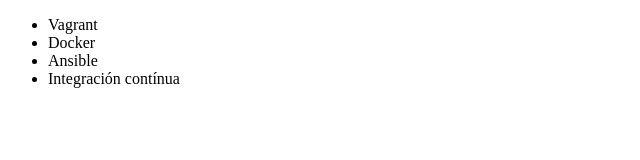
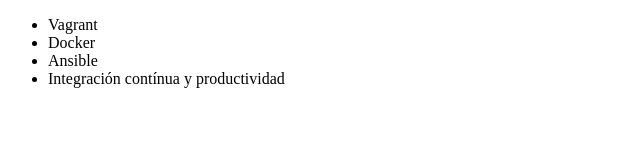
Before and after one commit to Yllit11/alura-prueba, a plain HTML site: page index.html in a window 1280 px wide. Shown: the full height of the page, 0-640 px from the left. Drawn offline with Linux system fonts and the light colour scheme.

Commit message:
Renombrando curso de Integración contínua

```diff
--- a/index.html
+++ b/index.html
@@ -9,7 +9,7 @@
          <li> Vagrant </li>
          <li> Docker </li>
          <li> Ansible </li>
-         <li> Integración contínua </li>
+         <li> Integración contínua y productividad </li>
      </ul>
 </body>
 </html>
```
